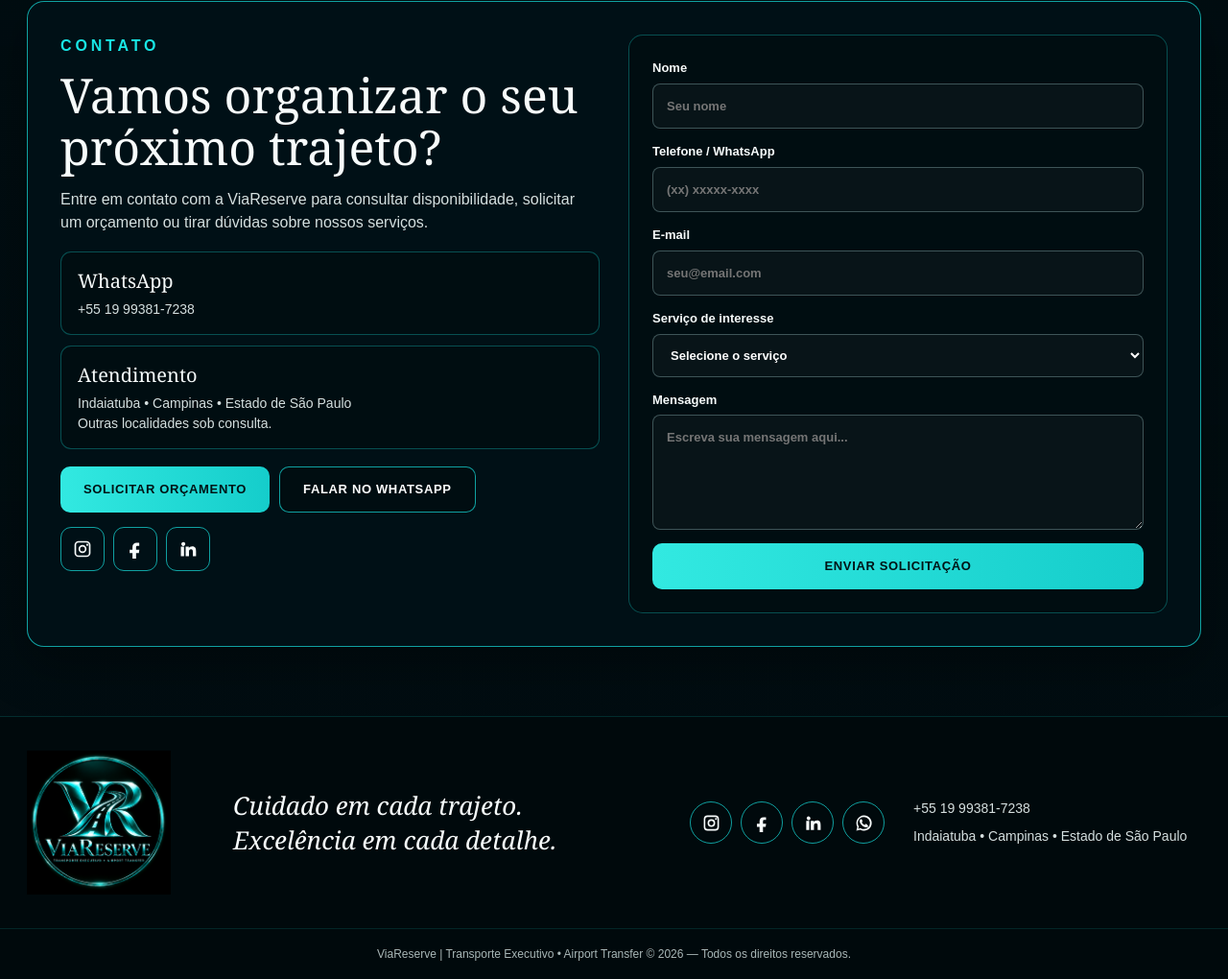
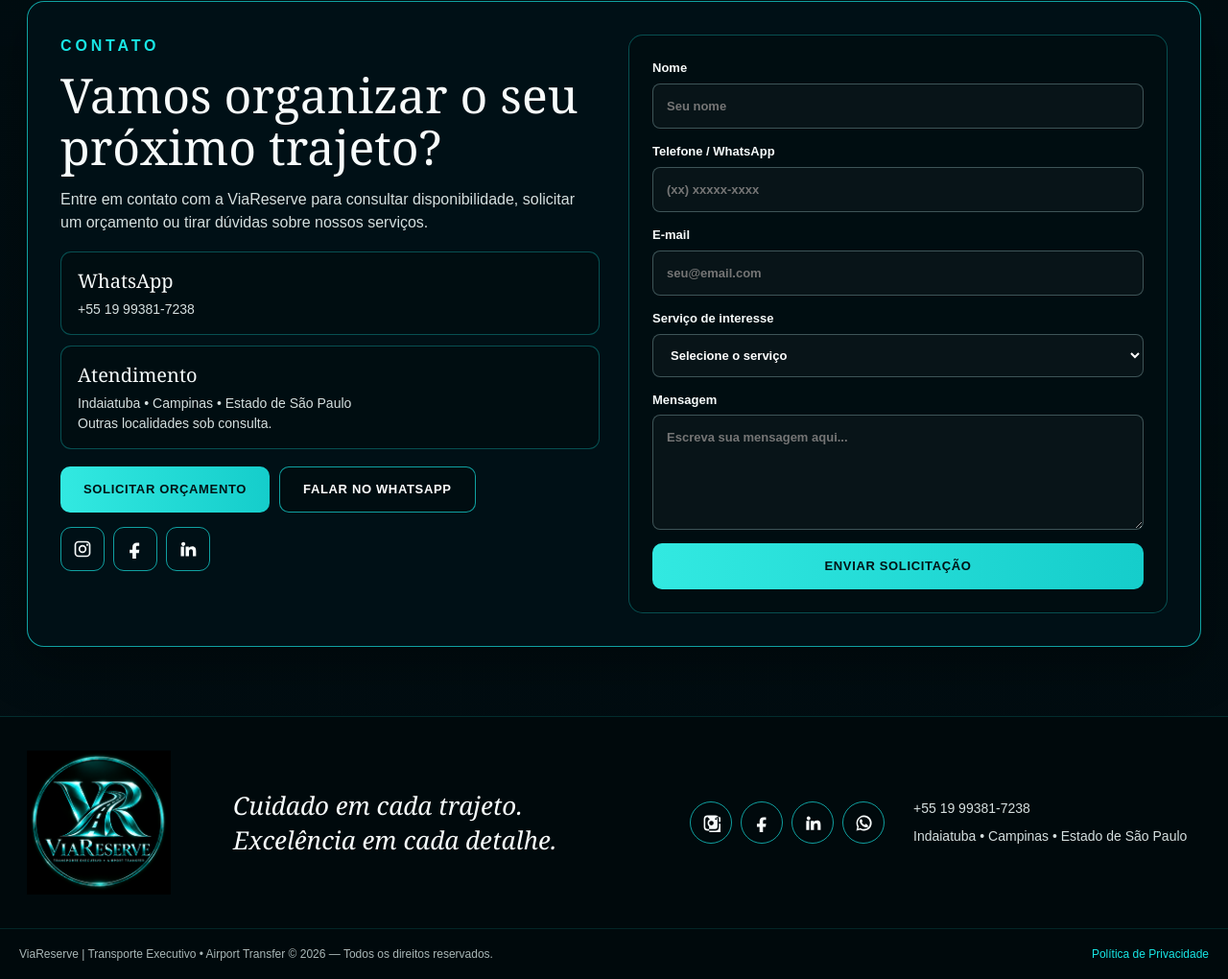
Before and after one commit to bellaclasstransfer/viareserve, a plain HTML site: page index.html in a window 1280 px wide. Shown: the part 5430-6450 px from the top of the page at 96% size. Drawn offline with Linux system fonts and the light colour scheme.

Commit message:
Update index.html

```diff
--- a/index.html
+++ b/index.html
@@ -1,3 +1,4 @@
+
 <!DOCTYPE html>
 <html lang="pt-BR">
 <head>
@@ -1212,6 +1213,25 @@ rgba(
 color:#a9b7b7;
 font-size:12px;
 }
+.footer-bottom-content{
+display:flex;
+align-items:center;
+justify-content:space-between;
+gap:12px;
+}
+.footer-bottom a{
+color:var(--turquoise);
+white-space:nowrap;
+}
+.footer-bottom a:hover{
+text-decoration:underline;
+}
+@media(max-width:650px){
+.footer-bottom-content{
+flex-direction:column;
+text-align:center;
+}
+}
 /* WHATSAPP */
 .whatsapp-floating{
 position:fixed;
@@ -2279,7 +2299,7 @@ aria-label="Instagram"
 viewBox="0 0 24 24"
 aria-hidden="true"
 >
-<path d="M7 2h10a5 5 0 0 1 5 5v10a5 5 0 0 1-5 5H7a5 5 0 0 1-5-5V7a5 5 0 0 1 5-5zm0 2a3 3 0 0 0-3 3v10a3 3 0 0 0 3 3h10a3 3 0 0 0 3-3V7a3 3 0 0 0-3-3H7zm11 1.5a1.25 1.25 0 1 1 0 2.5 1.25 1.25 0 0 1 0-2.5zM12 7a5 5 0 1 1 0 10 5 5 0 0 1 0-10zm0 2a3 3 0 1 0 0 6 3 3 0 0 0 0-6z"/>
+<path d="M7 2h10a5 5 0 0 1 5 5v10a5 5 0 0 1-5 5H7a5 5 0 0 1-5-5V7a5 5 0 0 1 5-5zm0 2a3 3 0 0 0-3 3v10a3 3 0 0 0 3 3h10a3 3 0 0 0 3-3V7a3 3 0 0 0-3-3H7zm11 1.5a1.25 1.25 0 1 1 0 2.5 1.25 1.25 0 0 1 0-2.5zM12 7a5 5 0 1 1 0 10 5 5 0 0 1 0-10zm0 2a3 3 0 0 0-3 3v10a3 3 0 0 0 3 3h10a3 3 0 0 0 3-3V7a3 3 0 0 0-3-3H7zm11 1.5a1.25 1.25 0 1 1 0 2.5 1.25 1.25 0 0 1 0-2.5zM12 7a5 5 0 1 1 0 10 5 5 0 0 1 0-10zm0 2a3 3 0 1 0 0 6 3 3 0 0 0 0-6z"/>
 </svg>
 </a>
 <!-- FACEBOOK -->
@@ -2338,7 +2358,10 @@ Indaiatuba • Campinas • Estado de São Paulo
 </div>
 </div>
 <div class="footer-bottom">
-ViaReserve | Transporte Executivo • Airport Transfer © 2026 — Todos os direitos reservados.
+<div class="footer-bottom-content">
+<span>ViaReserve | Transporte Executivo • Airport Transfer © 2026 — Todos os direitos reservados.</span>
+<a href="politica-de-privacidade.html">Política de Privacidade</a>
+</div>
 </div>
 </footer>
 <!-- WHATSAPP FLUTUANTE -->
```
